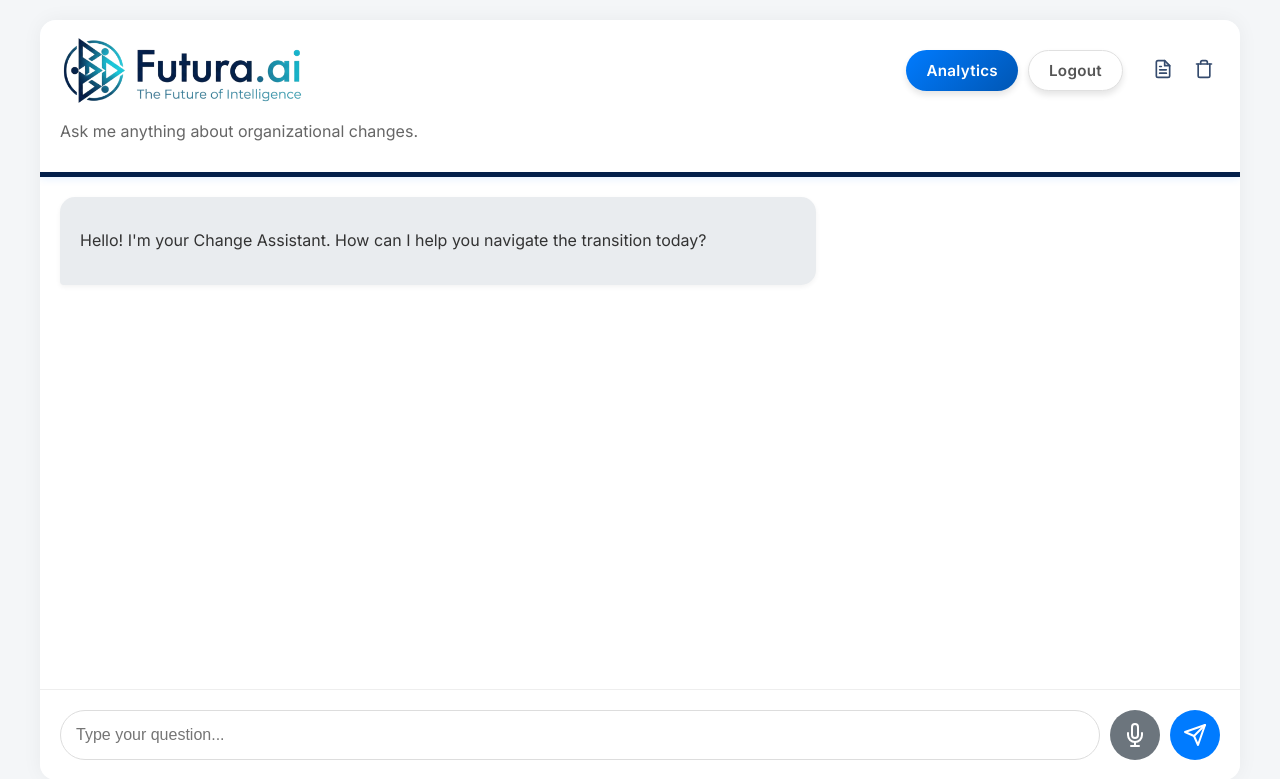
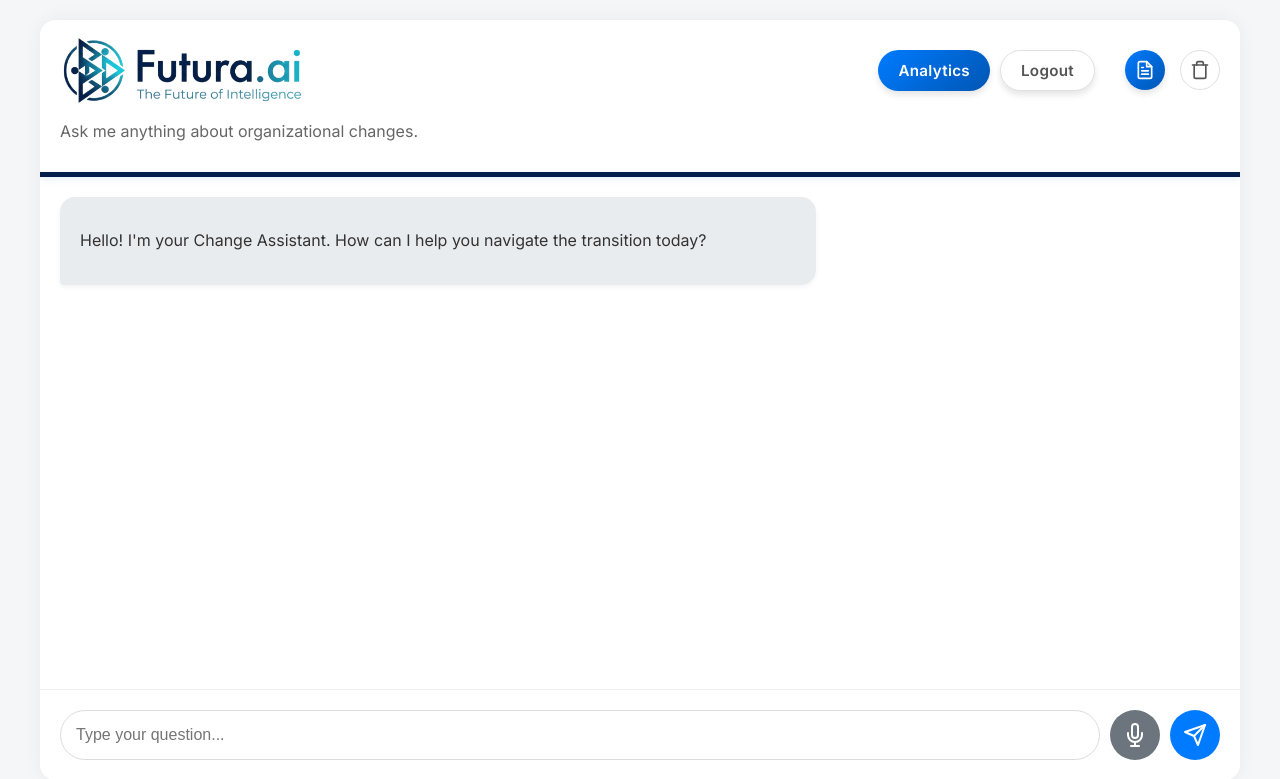
Before and after one commit to Sonu-Thomas-001/Change-Management-Bot, a Flask app: page / in a window 1280 px wide. Shown: the top 779 px of the page. Run offline with Flask 3, Linux system fonts and the light colour scheme; the visitor is signed in with stand-in values (Sample User, id 1); some libraries are stand-ins or nearby versions.

Commit message:
I've updated the icon buttons ("Export PDF" and "Clear History") with the new modern styles!
Export PDF: Blue gradient with a subtle shadow and lift effect.
Clear History: Clean white background with a subtle border and shadow on hover.

```diff
--- a/app/static/style.css
+++ b/app/static/style.css
@@ -68,6 +68,7 @@ body {
     gap: 15px;
 }
 
+/* Text Buttons */
 .header-btn {
     display: inline-flex;
     align-items: center;
@@ -108,17 +109,50 @@ body {
     border-color: #d0d0d0;
 }
 
-#clear-btn {
-    background: none;
+/* Icon Buttons */
+.header-icon-btn {
+    display: inline-flex;
+    align-items: center;
+    justify-content: center;
+    width: 40px;
+    height: 40px;
+    border-radius: 50%;
     border: none;
+    cursor: pointer;
+    transition: all 0.3s cubic-bezier(0.25, 0.8, 0.25, 1);
     color: #031f4a;
-    cursor: pointer;
-    opacity: 0.8;
-    transition: opacity 0.2s;
 }
 
-#clear-btn:hover {
-    opacity: 1;
+.header-icon-btn svg {
+    width: 20px;
+    height: 20px;
+    stroke-width: 2;
+}
+
+.header-icon-btn.primary {
+    background: linear-gradient(135deg, #007bff 0%, #0056b3 100%);
+    color: white;
+    box-shadow: 0 4px 6px rgba(0, 0, 0, 0.1);
+}
+
+.header-icon-btn.primary:hover {
+    transform: translateY(-2px);
+    box-shadow: 0 6px 12px rgba(0, 123, 255, 0.3);
+    background: linear-gradient(135deg, #0069d9 0%, #004494 100%);
+}
+
+.header-icon-btn.secondary {
+    background: white;
+    color: #555;
+    border: 1px solid #e0e0e0;
+}
+
+.header-icon-btn.secondary:hover {
+    background: #f8f9fa;
+    color: #333;
+    transform: translateY(-2px);
+    box-shadow: 0 6px 12px rgba(0, 0, 0, 0.1);
+    border-color: #d0d0d0;
 }
 
 /* --- CHAT BOX AREA --- */
@@ -460,22 +494,6 @@ body {
     }
 }
 
-/* Style for the new PDF Export button */
-#export-pdf-btn {
-    background: none;
-    border: none;
-    color: #031f4a;
-    cursor: pointer;
-    opacity: 0.8;
-    transition: opacity 0.2s;
-    padding: 0;
-    margin: 0;
-}
-
-#export-pdf-btn:hover {
-    opacity: 1;
-}
-
 canvas {
     max-width: 100% !important;
     height: auto !important;
--- a/app/templates/index.html
+++ b/app/templates/index.html
@@ -25,7 +25,7 @@
                         <a href="/logout" class="header-btn secondary">Logout</a>
                     </div>
 
-                    <button id="export-pdf-btn" title="Export to PDF">
+                    <button id="export-pdf-btn" class="header-icon-btn primary" title="Export to PDF">
                         <svg xmlns="http://www.w3.org/2000/svg" width="20" height="20" viewBox="0 0 24 24" fill="none"
                             stroke="currentColor" stroke-width="2" stroke-linecap="round" stroke-linejoin="round">
                             <path d="M14 2H6a2 2 0 0 0-2 2v16a2 2 0 0 0 2 2h12a2 2 0 0 0 2-2V8z"></path>
@@ -36,7 +36,7 @@
                         </svg>
                     </button>
 
-                    <button id="clear-btn" title="Clear History">
+                    <button id="clear-btn" class="header-icon-btn secondary" title="Clear History">
                         <svg xmlns="http://www.w3.org/2000/svg" width="20" height="20" viewBox="0 0 24 24" fill="none"
                             stroke="currentColor" stroke-width="2" stroke-linecap="round" stroke-linejoin="round">
                             <polyline points="3 6 5 6 21 6"></polyline>
--- a/query_logs.csv
+++ b/query_logs.csv
@@ -198,3 +198,4 @@ Timestamp,Question,Status
 2025-11-30 00:10:05,what is a data?,Answered
 2025-11-30 00:16:54,create a change for database,Answered
 2025-11-30 00:20:38,what is hcl?,Unanswered
+2025-11-30 01:01:47,hi,Answered
```
